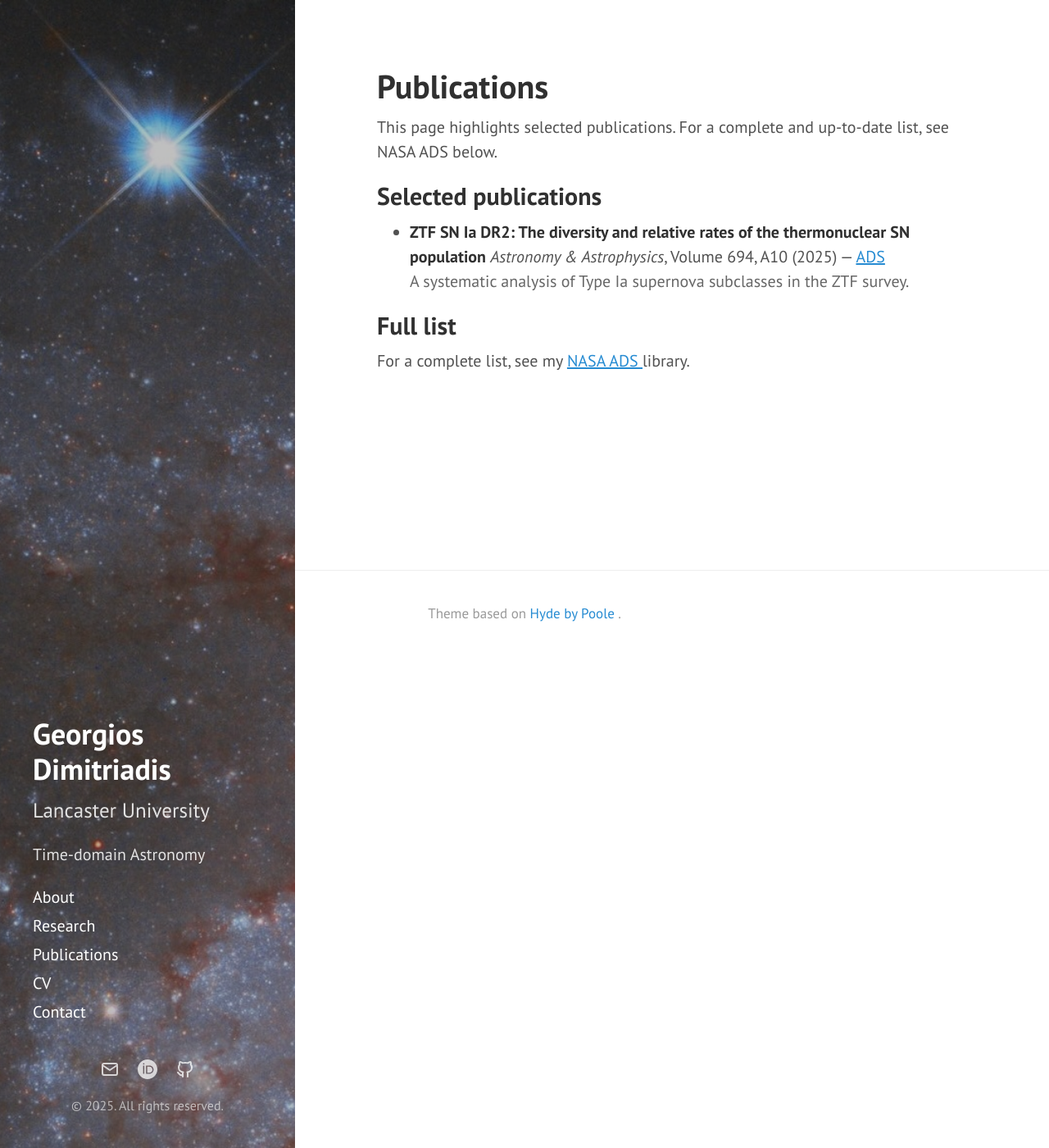
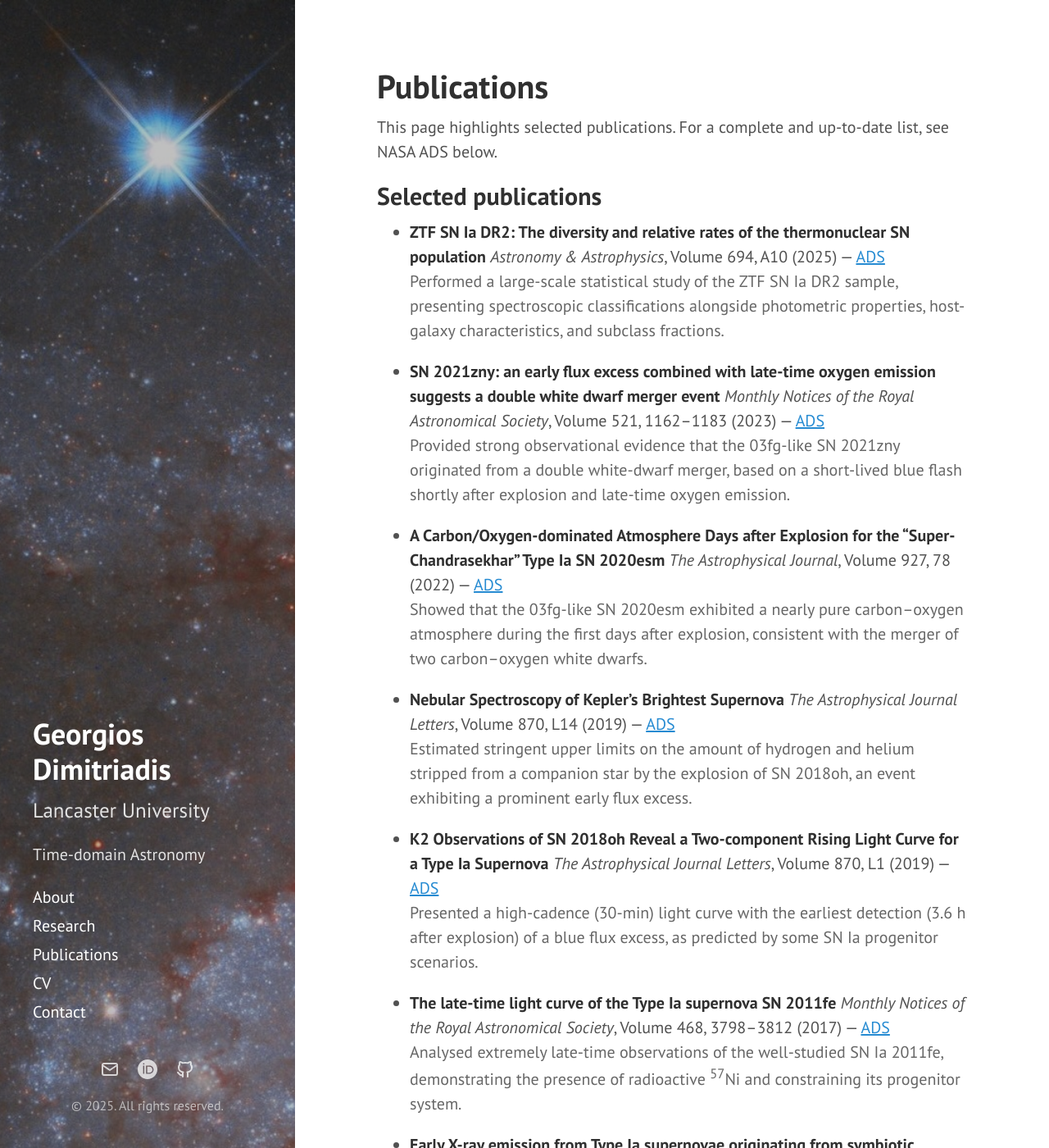
Before and after one commit to geodimitriadis/geodimitriadis.github.io, a Jekyll site: the page built from publications.md, in a window 1280 px wide and 1400 px high. Shown: the whole window at 82% size. Built offline with Jekyll 4.4.1, drawn with Linux system fonts in a browser that asks for light colours; some of the changed text lies outside the part shown.

Commit message:
Update publications.md

```diff
--- a/publications.md
+++ b/publications.md
@@ -12,7 +12,55 @@ This page highlights selected publications. For a complete and up-to-date list,
   <a href="https://ui.adsabs.harvard.edu/abs/2025A%26A...694A..10D/abstract"
      target="_blank" rel="noopener">ADS</a>
   <span style="color:#666;">
-    A systematic analysis of Type Ia supernova subclasses in the ZTF survey.
+    Performed a large-scale statistical study of the ZTF SN Ia DR2 sample, presenting spectroscopic classifications alongside photometric properties, host-galaxy characteristics, and subclass fractions.
+  </span>
+
+- **SN 2021zny: an early flux excess combined with late-time oxygen emission suggests a double white dwarf merger event**
+  *Monthly Notices of the Royal Astronomical Society*, Volume 521, 1162–1183 (2023) —
+  <a href="https://ui.adsabs.harvard.edu/abs/2023MNRAS.521.1162D/abstract"
+     target="_blank" rel="noopener">ADS</a>
+  <span style="color:#666;">
+    Provided strong observational evidence that the 03fg-like SN 2021zny originated from a double white-dwarf merger, based on a short-lived blue flash shortly after explosion and late-time oxygen emission.
+  </span>
+
+- **A Carbon/Oxygen-dominated Atmosphere Days after Explosion for the "Super-Chandrasekhar" Type Ia SN 2020esm**
+  *The Astrophysical Journal*, Volume 927, 78 (2022) —
+  <a href="https://ui.adsabs.harvard.edu/abs/2022ApJ...927...78D/abstract"
+     target="_blank" rel="noopener">ADS</a>
+  <span style="color:#666;">
+    Showed that the 03fg-like SN 2020esm exhibited a nearly pure carbon–oxygen atmosphere during the first days after explosion, consistent with the merger of two carbon–oxygen white dwarfs.
+  </span>
+
+- **Nebular Spectroscopy of Kepler's Brightest Supernova**
+  *The Astrophysical Journal Letters*, Volume 870, L14 (2019) —
+  <a href="https://ui.adsabs.harvard.edu/abs/2019ApJ...870L..14D/abstract"
+     target="_blank" rel="noopener">ADS</a>
+  <span style="color:#666;">
+    Estimated stringent upper limits on the amount of hydrogen and helium stripped from a companion star by the explosion of SN 2018oh, an event exhibiting a prominent early flux excess.
+  </span>
+
+- **K2 Observations of SN 2018oh Reveal a Two-component Rising Light Curve for a Type Ia Supernova**
+  *The Astrophysical Journal Letters*, Volume 870, L1 (2019) —
+  <a href="https://ui.adsabs.harvard.edu/abs/2019ApJ...870L...1D/abstract"
+     target="_blank" rel="noopener">ADS</a>
+  <span style="color:#666;">
+    Presented a high-cadence (30-min) light curve with the earliest detection (3.6 h after explosion) of a blue flux excess, as predicted by some SN Ia progenitor scenarios.
+  </span>
+
+- **The late-time light curve of the Type Ia supernova SN 2011fe**
+  *Monthly Notices of the Royal Astronomical Society*, Volume 468, 3798–3812 (2017) —
+  <a href="https://ui.adsabs.harvard.edu/abs/2017MNRAS.468.3798D/abstract"
+     target="_blank" rel="noopener">ADS</a>
+  <span style="color:#666;">
+    Analysed extremely late-time observations of the well-studied SN Ia 2011fe, demonstrating the presence of radioactive <sup>57</sup>Ni and constraining its progenitor system.
+  </span>
+
+- **Early X-ray emission from Type Ia supernovae originating from symbiotic progenitors or recurrent novae**
+  *Monthly Notices of the Royal Astronomical Society*, Volume 443, 1370–1380 (2014) —
+  <a href="https://ui.adsabs.harvard.edu/abs/2014MNRAS.443.1370D/abstract"
+     target="_blank" rel="noopener">ADS</a>
+  <span style="color:#666;">
+    Explained the absence of X-ray emission in SNe Ia using numerical hydrodynamical simulations of recurrent nova eruptions prior to the terminal supernova explosion and the subsequent interaction with the surrounding medium.
   </span>
 
 ## Full list
```
